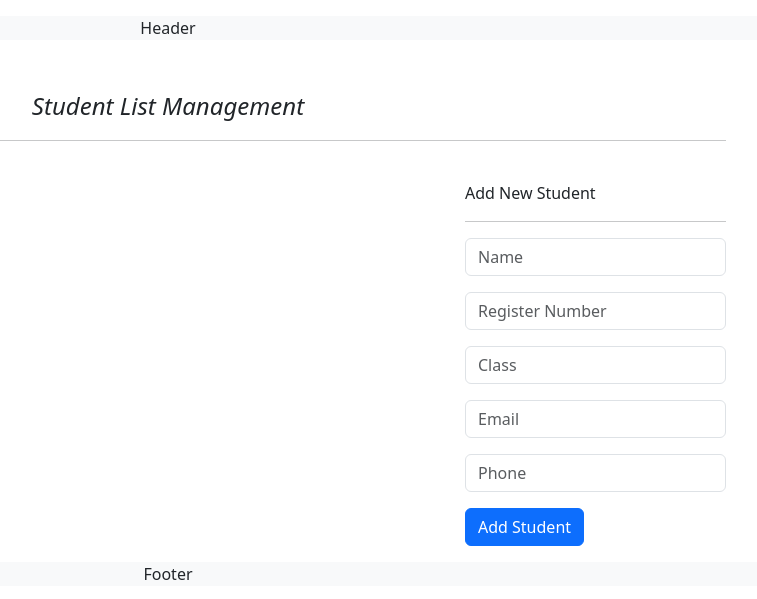
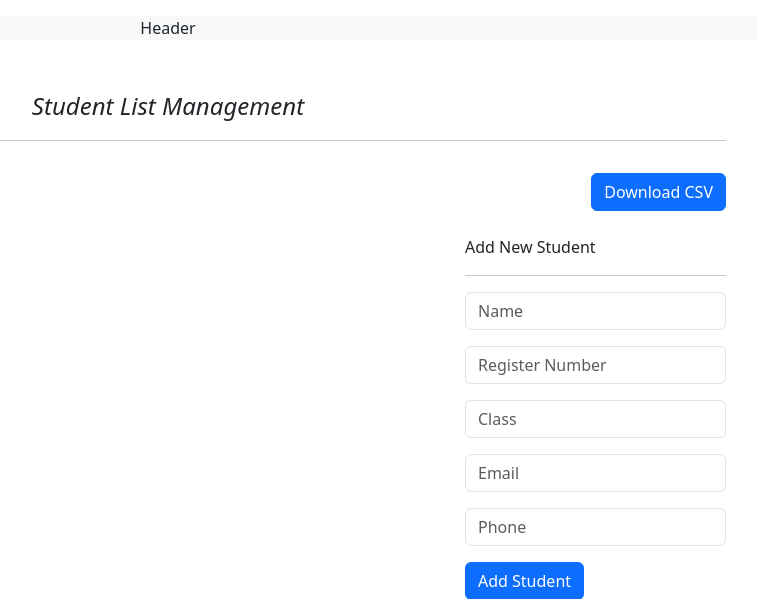
Before and after one commit to Samiksha-gupta27/student-mgmt-flask, a Flask app: page / in a window 1280 px wide. Shown: the top 599 px of the page, without its empty margins (472-1229 px from the left). Run offline with Flask 3, Linux system fonts and the light colour scheme; data that the repository does not hold is empty.

Commit message:
added export data feature

```diff
--- a/app.py
+++ b/app.py
@@ -1,19 +1,19 @@
-from flask import Flask, render_template, request, url_for, redirect
+from flask import Flask, render_template, request, url_for, redirect, Response
 from pymongo import MongoClient
 from config import DB_URL  # Import DB_URL from config.py
 from bson import ObjectId
+import csv
+import io
 
 client = MongoClient(DB_URL)  # Create database connection
 db = client['students']  # Create database object
 
 app = Flask(__name__)
 
-
 @app.route('/')
 def index():
     student_list = db.students.find({})
     return render_template('index.html', student_list=student_list)
-
 
 @app.route('/add-student/', methods=['POST'])
 def addStudent():
@@ -33,19 +33,17 @@ def addStudent():
 
     return redirect(url_for('index'))
 
-
 @app.route('/delete-student/<id>/')
 def deleteStudent(id):
     db.students.delete_one({'_id': ObjectId(id)})
     return redirect(url_for('index'))
 
-
-@app.route('/update-student/<id>/',methods=['GET','POST'])
+@app.route('/update-student/<id>/', methods=['GET', 'POST'])
 def editStudent(id):
     if request.method == 'GET':
         student = db.students.find_one({'_id': ObjectId(id)})
         students = db.students.find({})
-        return render_template('index.html', student = student, student_list = students)
+        return render_template('index.html', student=student, student_list=students)
     else:
         name = request.form['name']
         regNo = request.form['registerNumber']
@@ -65,11 +63,11 @@ def editStudent(id):
 
         return redirect(url_for('index'))
 
-@app.route('/login/',methods=['GET','POST'])
+@app.route('/login/', methods=['GET', 'POST'])
 def user_login():
     return render_template('user_login.html')
 
-@app.route('/register/',methods=['GET','POST'])
+@app.route('/register/', methods=['GET', 'POST'])
 def user_register():
     if request.method == 'POST':
         email = request.form['email']
@@ -83,12 +81,12 @@ def user_register():
         # TODO: adding password encryption
 
         user = {
-            email: email,
-            password: password,
-            phone: phone,
-            name_of_college: name_of_college,
-            place:place,
-            country: country
+            'email': email,
+            'password': password,
+            'phone': phone,
+            'name_of_college': name_of_college,
+            'place': place,
+            'country': country
         }
 
         db.users.insert_one(user)
@@ -96,5 +94,19 @@ def user_register():
 
     return render_template('user_register.html')
 
+@app.route('/export/')
+def export_data():
+    students = db.students.find({})
+    output = io.StringIO()
+    writer = csv.writer(output)
+    writer.writerow(['Name', 'Register Number', 'Class', 'Email', 'Phone'])  # Header
+
+    for student in students:
+        writer.writerow([student['name'], student['regNo'], student['class'], student['email'], student['phone']])
+
+    output.seek(0)
+
+    return Response(output, mimetype='text/csv', headers={"Content-Disposition": "attachment;filename=students.csv"})
+
 if __name__ == '__main__':
     app.run(debug=True)
--- a/templates/index.html
+++ b/templates/index.html
@@ -14,6 +14,11 @@
             <div class="col-12 text-center fs-4 fst-italic">
                 Student List Management
                 <hr />
+            </div>
+            <div class="col-12 text-end mt-3">
+                <a href="{{ url_for('export_data') }}" class="btn btn-primary">
+                    Download CSV
+                </a>
             </div>
             <div class="col-9">
                 {% if student_list %}
```
